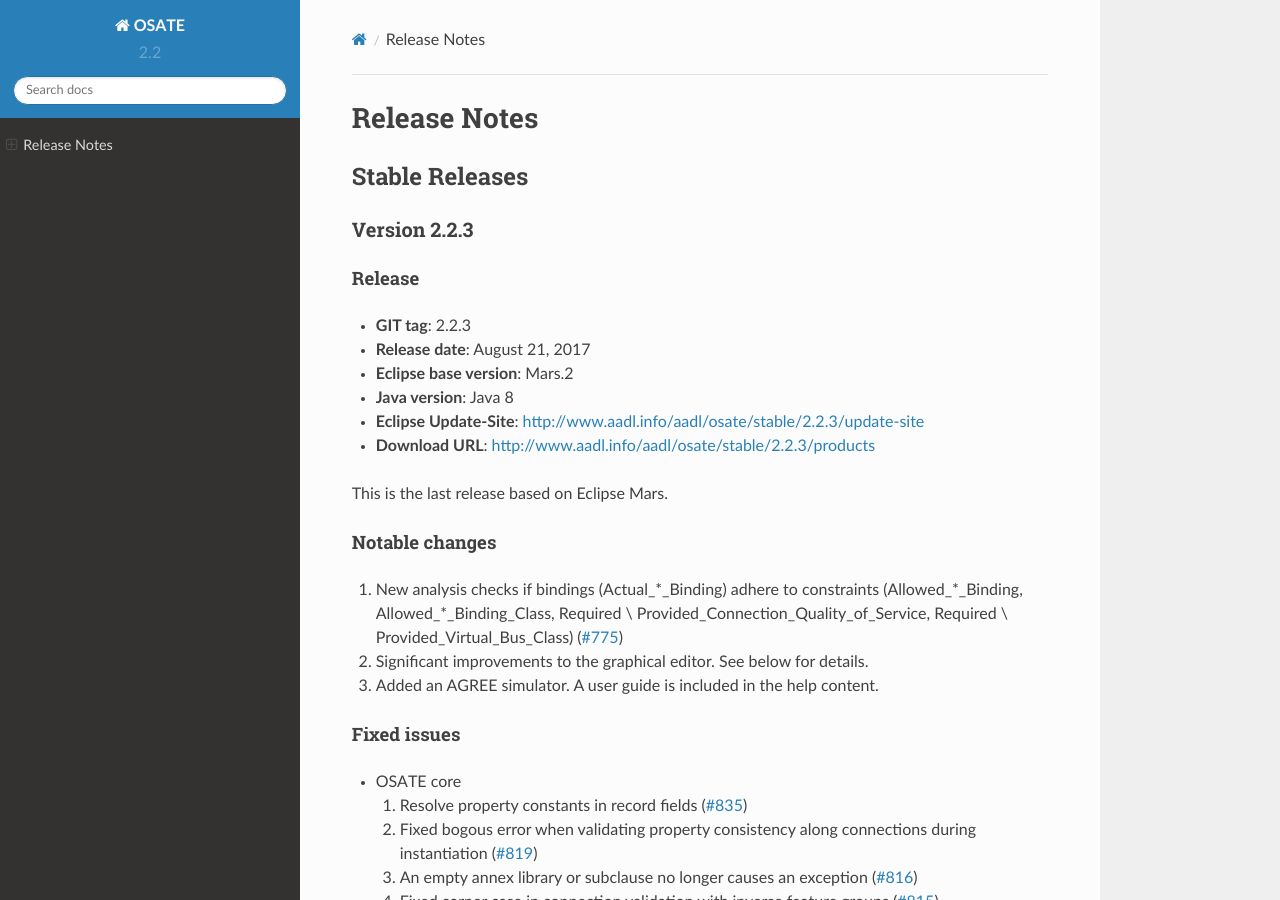
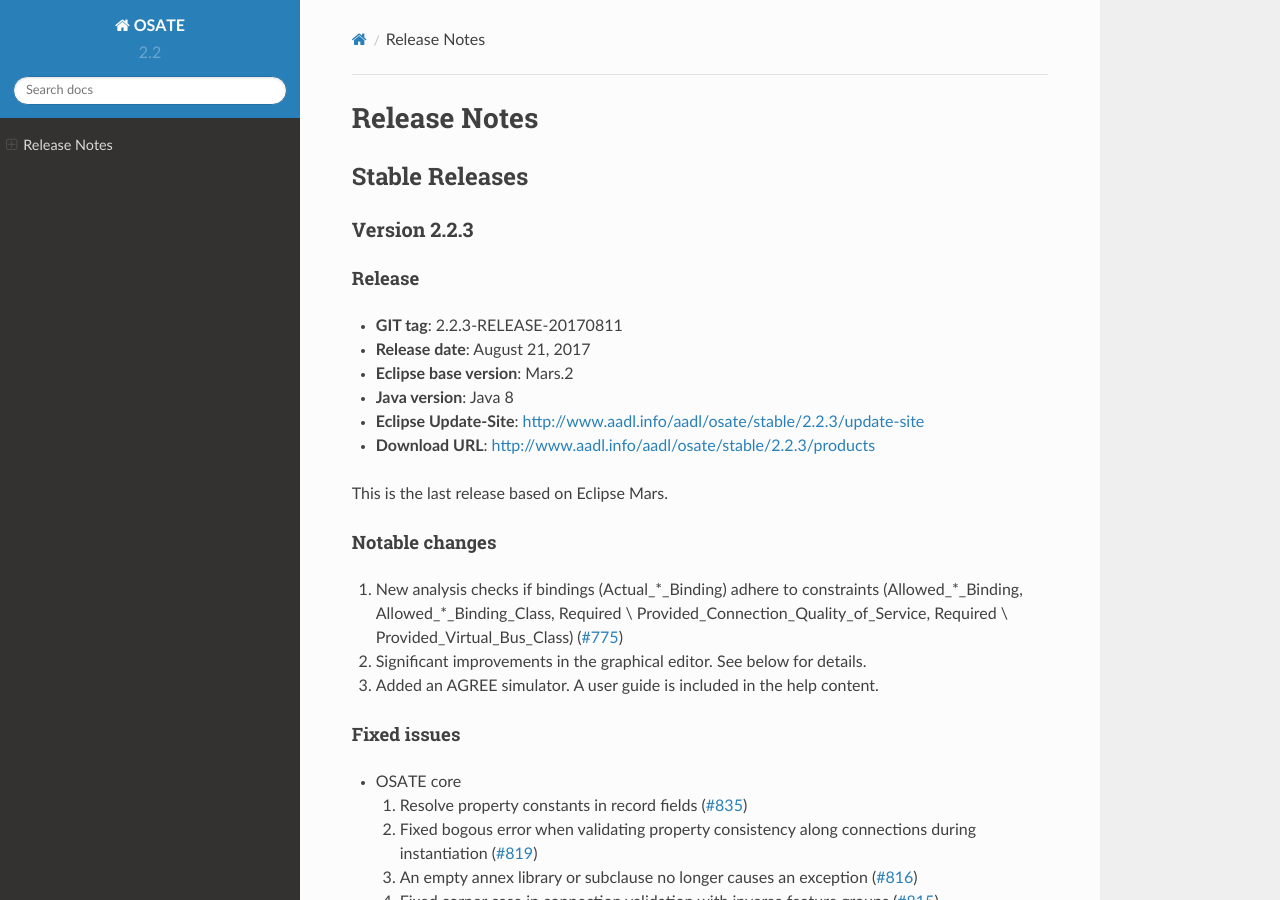
Before and after one commit to osate/website, a Sphinx documentation site: the page built from source/osate-releases.md, in a window 1280 px wide and 900 px high. Built offline with Sphinx 7.4.7 and the Read the Docs theme 2.0.0, drawn with Linux system fonts in a browser that asks for light colours.

Commit message:
added release tag info

```diff
--- a/source/osate-releases.md
+++ b/source/osate-releases.md
@@ -6,7 +6,7 @@
 
 #### Release
 
-  - **GIT tag**: 2.2.3
+  - **GIT tag**: 2.2.3-RELEASE-20170811
   - **Release date**: August 21, 2017
   - **Eclipse base version**: Mars.2
   - **Java version**: Java 8
@@ -18,7 +18,7 @@
 #### Notable changes
 
 1. New analysis checks if bindings (Actual\_\*\_Binding) adhere to constraints (Allowed\_\*\_Binding, Allowed\_\*\_Binding_Class, Required \ Provided\_Connection\_Quality\_of\_Service, Required \ Provided\_Virtual\_Bus\_Class) ([#775](https://github.com/osate/osate2-core/issues/775))
-1. Significant improvements to the graphical editor. See below for details.
+1. Significant improvements in the graphical editor. See below for details.
 1. Added an AGREE simulator. A user guide is included in the help content.
 
 #### Fixed issues
```
